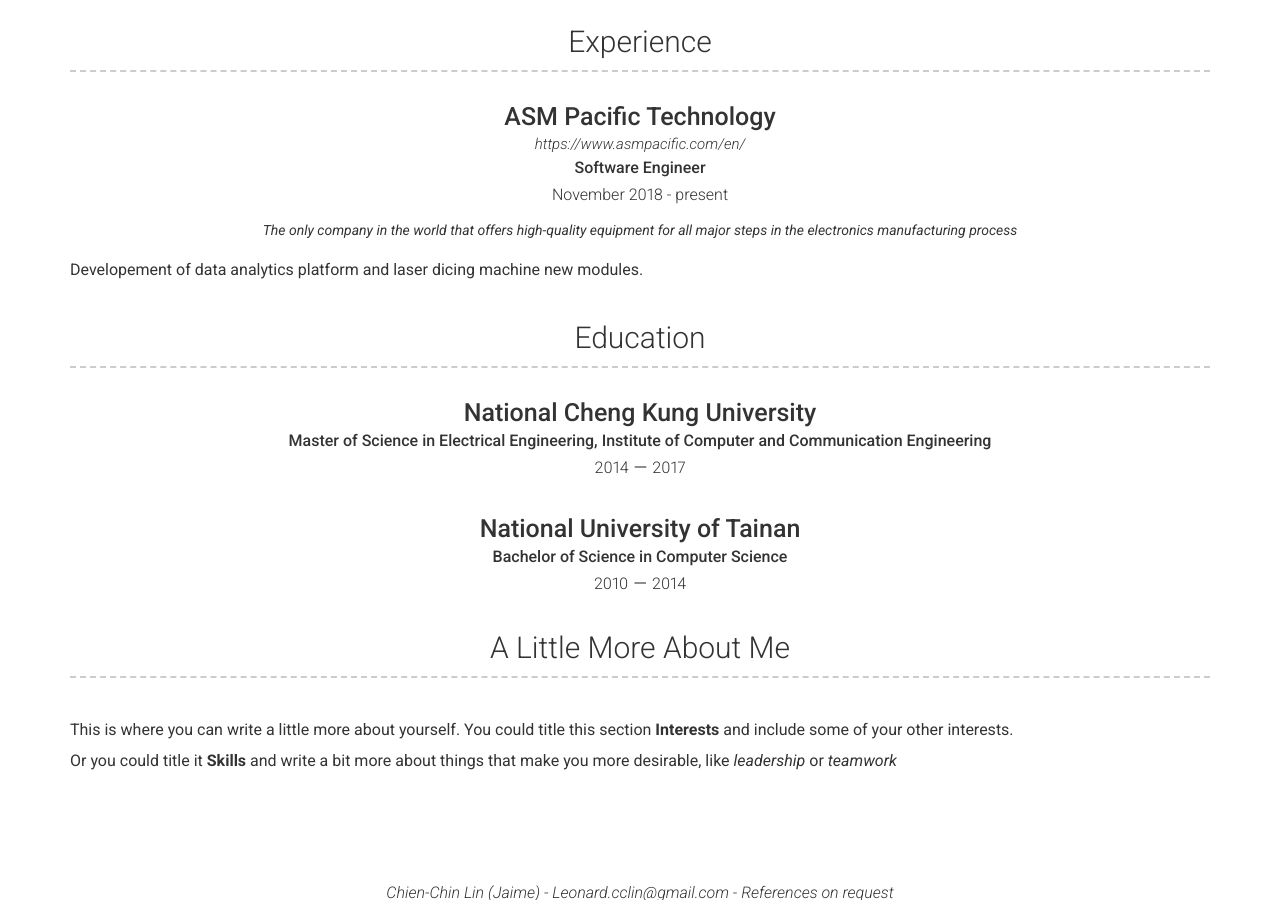
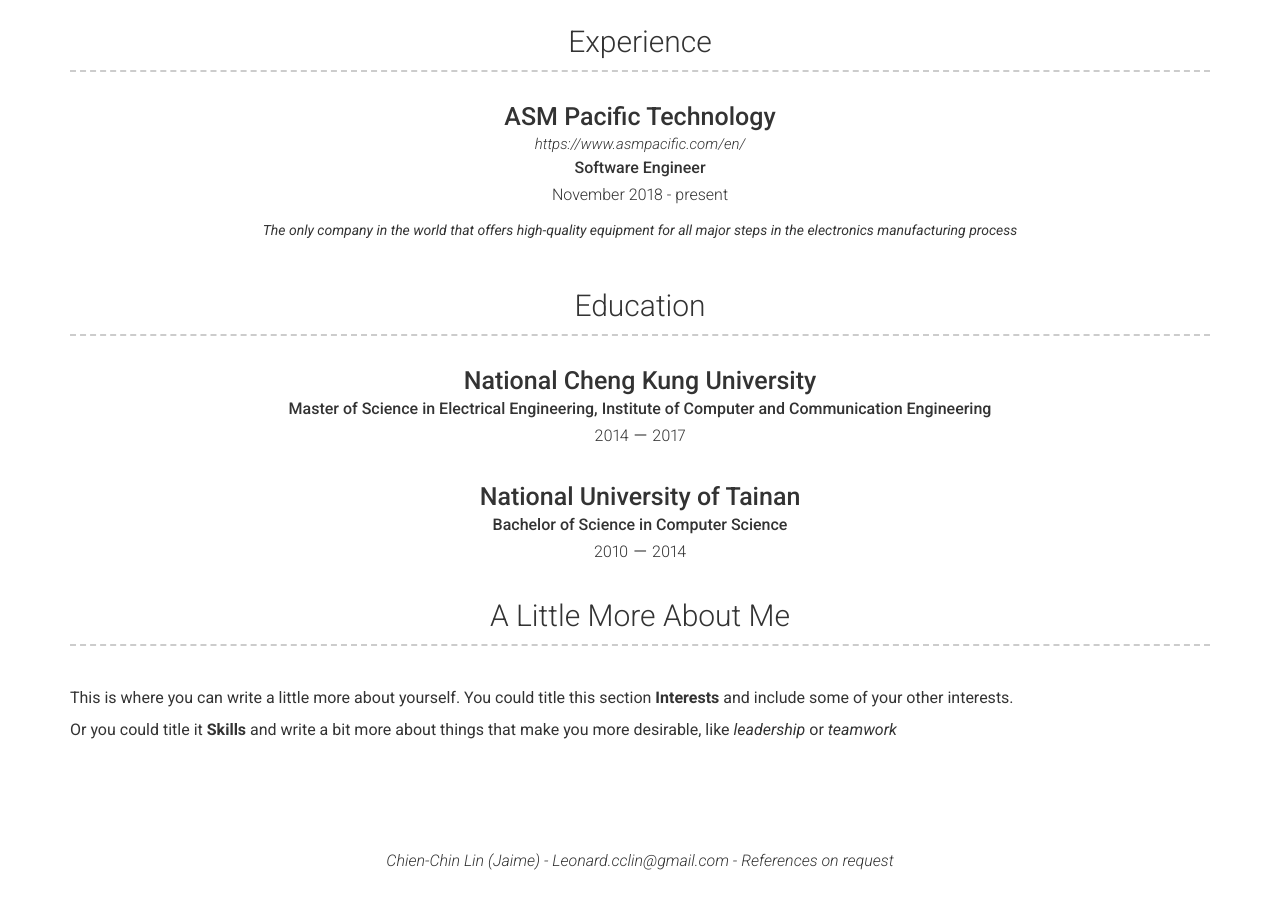
Before and after one commit to Jaimecclin/Jaimecclin.github.io, a Jekyll site: the page built from index.md, in a window 1280 px wide and 900 px high, scrolled down 1413 px. Built offline with Jekyll 4.4.1, drawn with Linux system fonts in a browser that asks for light colours; nearby versions of some CDN libraries.

Commit message:
Update experience.

```diff
--- a/_data/experience.yml
+++ b/_data/experience.yml
@@ -6,5 +6,4 @@
   dates: November 2018 - present
   quote: >
     The only company in the world that offers high-quality equipment for all major steps in the electronics manufacturing process
-  description: | # this will include new lines to allow paragraphs
-    Developement of data analytics platform and laser dicing machine new modules.
+  description:
```
